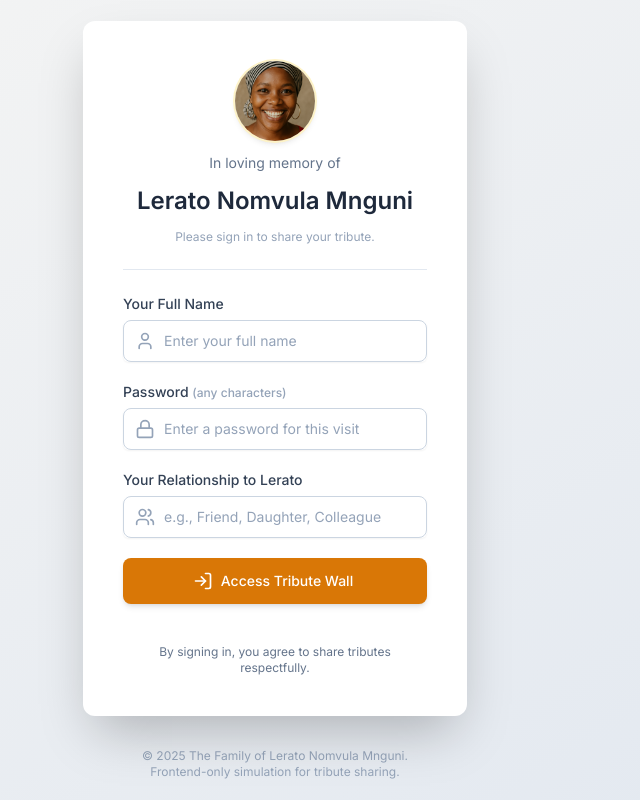
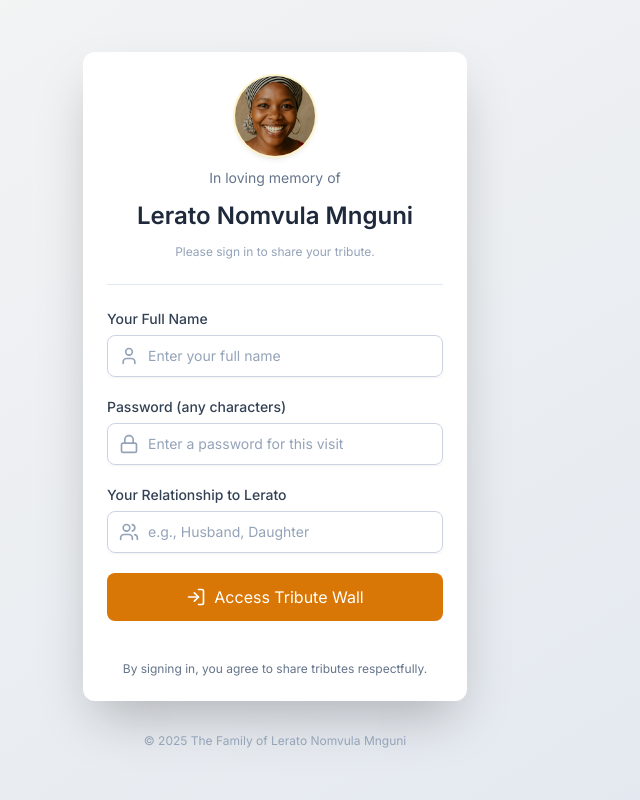
Before and after one commit to MankweAI/zokozani, a Next.js app: page /login in a window 1280 px wide. Shown: the whole page, without its empty margins (365-1005 px from the left). Built offline with nearby package versions, Linux system fonts and the light colour scheme.

Commit message:
Update login logic and error handling

```diff
--- a/app/login/page.tsx
+++ b/app/login/page.tsx
@@ -5,20 +5,13 @@ import { useState, type FormEvent, useEffect } from "react";
 import { useRouter } from "next/navigation";
 import Image from "next/image";
 import { User, Lock, Users, LogInIcon } from "lucide-react";
+import { MOCK_USER_STORAGE_KEY, type MockUserData } from "@/lib/constants";
 
 const DECEASED_INFO_FOR_LOGIN = {
   fullName: "Lerato Nomvula Mnguni",
   portraitPlaceholderUrl: "/assets/images/portrait.png",
 };
 
-export const MOCK_USER_STORAGE_KEY = "tributeWall_mockUser_v1";
-
-export interface MockUserData {
-  fullName: string;
-  relationship: string;
-}
-
-// Changed from React.FC to a standard function component definition
 export default function LoginPage() {
   const [fullName, setFullName] = useState("");
   const [password, setPassword] = useState("");
@@ -30,56 +23,41 @@ export default function LoginPage() {
 
   useEffect(() => {
     if (typeof window !== "undefined") {
-      const storedUserData = localStorage.getItem(MOCK_USER_STORAGE_KEY);
-      if (storedUserData) {
+      const raw = localStorage.getItem(MOCK_USER_STORAGE_KEY);
+      if (raw) {
         try {
-          JSON.parse(storedUserData);
+          JSON.parse(raw);
           router.replace("/");
-          // Return to ensure no further state updates if redirecting
           return;
         } catch {
           localStorage.removeItem(MOCK_USER_STORAGE_KEY);
-          setIsCheckingAuth(false);
-        }
-      } else {
-        setIsCheckingAuth(false);
         }
       }
+    }
+    setIsCheckingAuth(false);
   }, [router]);
 
-  const handleMockLogin = async (event: FormEvent<HTMLFormElement>) => {
-    event.preventDefault();
+  const handleMockLogin = async (e: FormEvent<HTMLFormElement>) => {
+    e.preventDefault();
     setError(null);
 
     if (!fullName.trim() || !password.trim() || !relationship.trim()) {
       setError("Please complete all fields to continue.");
       return;
     }
-    if (password.length < 1) {
-      setError("Password is required for this simulation.");
-      return;
-    }
 
     setIsSubmitting(true);
-    await new Promise((resolve) => setTimeout(resolve, 750));
+    await new Promise((r) => setTimeout(r, 750));
 
-    if (typeof window !== "undefined") {
     try {
       const userData: MockUserData = {
         fullName: fullName.trim(),
         relationship: relationship.trim(),
       };
       localStorage.setItem(MOCK_USER_STORAGE_KEY, JSON.stringify(userData));
-        router.push("/");
-      } catch (e) {
-        console.error("Error saving user data to localStorage", e);
+      router.replace("/");
+    } catch {
       setError("An unexpected error occurred. Please try again.");
-        setIsSubmitting(false);
-      }
-    } else {
-      setError(
-        "An unexpected error occurred. Please check your connection or browser."
-      );
       setIsSubmitting(false);
     }
   };
@@ -87,19 +65,19 @@ export default function LoginPage() {
   if (isCheckingAuth) {
     return (
       <div className="min-h-screen flex items-center justify-center bg-gradient-to-br from-stone-100 to-slate-200">
-        <div className="animate-spin rounded-full h-12 w-12 border-t-4 border-b-4 border-amber-600"></div>
+        <div className="animate-spin rounded-full h-12 w-12 border-t-4 border-b-4 border-amber-600" />
       </div>
     );
   }
 
   return (
-    <div className="min-h-screen flex flex-col items-center justify-center bg-gradient-to-br from-stone-100 to-slate-200 p-4 selection:bg-amber-500 selection:text-white animate-fade-in">
-      <div className="w-full max-w-sm bg-white shadow-2xl rounded-xl p-6 sm:p-10 space-y-6 transform transition-all hover:shadow-amber-200/50 duration-300 ease-out">
+    <div className="min-h-screen flex flex-col items-center justify-center bg-gradient-to-br from-stone-100 to-slate-200 p-4 animate-fade-in">
+      <div className="w-full max-w-sm bg-white shadow-2xl rounded-xl p-6 space-y-6">
         <div className="text-center space-y-3 border-b border-slate-200 pb-6">
           <div className="w-20 h-20 mx-auto rounded-full overflow-hidden bg-slate-100 shadow-md flex items-center justify-center ring-2 ring-amber-100">
             <Image
               src={DECEASED_INFO_FOR_LOGIN.portraitPlaceholderUrl}
-              alt={`${DECEASED_INFO_FOR_LOGIN.fullName}'s portrait`}
+              alt={`${DECEASED_INFO_FOR_LOGIN.fullName} portrait`}
               width={80}
               height={80}
               className="object-cover w-full h-full"
@@ -116,70 +94,43 @@ export default function LoginPage() {
         </div>
 
         <form onSubmit={handleMockLogin} className="space-y-5">
-          <div>
-            <label
-              htmlFor="fullName"
-              className="block text-sm font-medium text-slate-700 mb-1.5"
-            >
-              Your Full Name
-            </label>
-            <LoginInputComponent
+          <LabeledInput
             id="fullName"
+            label="Your Full Name"
             name="fullName"
-              icon={
-                <User className="h-5 w-5 text-slate-400" aria-hidden="true" />
-              }
+            icon={<User className="h-5 w-5 text-slate-400" />}
             value={fullName}
             onChange={(e) => setFullName(e.target.value)}
             placeholder="Enter your full name"
             disabled={isSubmitting}
             autoComplete="name"
           />
-          </div>
 
-          <div>
-            <label
-              htmlFor="password"
-              className="block text-sm font-medium text-slate-700 mb-1.5"
-            >
-              Password{" "}
-              <span className="text-xs text-slate-400">(any characters)</span>
-            </label>
-            <LoginInputComponent
+          <LabeledInput
             id="password"
+            label="Password (any characters)"
             name="password"
             type="password"
-              icon={
-                <Lock className="h-5 w-5 text-slate-400" aria-hidden="true" />
-              }
+            icon={<Lock className="h-5 w-5 text-slate-400" />}
             value={password}
             onChange={(e) => setPassword(e.target.value)}
             placeholder="Enter a password for this visit"
             disabled={isSubmitting}
             autoComplete="new-password"
           />
-          </div>
 
-          <div>
-            <label
-              htmlFor="relationship"
-              className="block text-sm font-medium text-slate-700 mb-1.5"
-            >
-              Your Relationship to{" "}
-              {DECEASED_INFO_FOR_LOGIN.fullName.split(" ")[0]}
-            </label>
-            <LoginInputComponent
+          <LabeledInput
             id="relationship"
+            label={`Your Relationship to ${
+              DECEASED_INFO_FOR_LOGIN.fullName.split(" ")[0]
+            }`}
             name="relationship"
-              icon={
-                <Users className="h-5 w-5 text-slate-400" aria-hidden="true" />
-              }
+            icon={<Users className="h-5 w-5 text-slate-400" />}
             value={relationship}
             onChange={(e) => setRelationship(e.target.value)}
-              placeholder="e.g., Friend, Daughter, Colleague"
+            placeholder="e.g., Husband, Daughter"
             disabled={isSubmitting}
           />
-          </div>
 
           {error && (
             <p className="text-xs text-red-600 bg-red-50 p-3 rounded-md text-center border border-red-200 animate-shake">
@@ -187,25 +138,20 @@ export default function LoginPage() {
             </p>
           )}
 
-          <div>
           <button
             type="submit"
             disabled={isSubmitting}
-              className="w-full flex items-center justify-center py-3 px-4 border border-transparent rounded-lg shadow-md text-sm font-medium text-white bg-amber-600 hover:bg-amber-700 focus:outline-none focus:ring-2 focus:ring-offset-2 focus:ring-amber-500 disabled:opacity-70 disabled:cursor-not-allowed transition-all duration-150 ease-in-out group"
+            className="w-full flex items-center justify-center py-3 px-4 bg-amber-600 hover:bg-amber-700 text-white rounded-lg disabled:opacity-70 transition"
           >
             {isSubmitting ? (
-                <div className="animate-spin rounded-full h-5 w-5 border-t-2 border-b-2 border-white"></div>
+              <div className="animate-spin h-5 w-5 border-t-2 border-b-2 border-white rounded-full" />
             ) : (
               <>
-                  <LogInIcon
-                    className="h-5 w-5 mr-2 -ml-1 group-hover:translate-x-0.5 transition-transform duration-200"
-                    aria-hidden="true"
-                  />
+                <LogInIcon className="h-5 w-5 mr-2" />
                 Access Tribute Wall
               </>
             )}
           </button>
-          </div>
         </form>
 
         <p className="text-center text-xs text-slate-500 pt-4">
@@ -213,40 +159,45 @@ export default function LoginPage() {
         </p>
       </div>
 
-      <footer className="mt-8 text-center text-xs text-slate-400">
-        <p>
-          &copy; {new Date().getFullYear()} The Family of{" "}
-          {DECEASED_INFO_FOR_LOGIN.fullName}.
-        </p>
-        <p>Frontend-only simulation for tribute sharing.</p>
+      <footer className="mt-8 text-xs text-slate-400 text-center">
+        © {new Date().getFullYear()} The Family of{" "}
+        {DECEASED_INFO_FOR_LOGIN.fullName}
       </footer>
     </div>
   );
 }
 
-const LoginInputComponent = ({
+function LabeledInput({
   id,
+  label,
   name,
   type = "text",
+  icon,
   value,
   onChange,
   placeholder,
-  icon,
-  disabled = false,
+  disabled,
   autoComplete,
-  required = true,
 }: {
   id: string;
+  label: string;
   name: string;
   type?: string;
+  icon: React.ReactNode;
   value: string;
   onChange: (e: React.ChangeEvent<HTMLInputElement>) => void;
   placeholder: string;
-  icon: React.ReactNode;
-  disabled?: boolean;
+  disabled: boolean;
   autoComplete?: string;
-  required?: boolean;
-}) => (
+}) {
+  return (
+    <div>
+      <label
+        htmlFor={id}
+        className="block text-sm font-medium text-slate-700 mb-1.5"
+      >
+        {label}
+      </label>
       <div className="relative rounded-md shadow-sm">
         <div className="absolute inset-y-0 left-0 pl-3 flex items-center pointer-events-none text-slate-400">
           {icon}
@@ -259,11 +210,14 @@ const LoginInputComponent = ({
           onChange={onChange}
           placeholder={placeholder}
           disabled={disabled}
-      required={required}
           autoComplete={autoComplete || "off"}
-      className="appearance-none block w-full pl-10 pr-3 py-2.5 border border-slate-300 rounded-lg placeholder-slate-400 focus:outline-none focus:ring-1 focus:ring-amber-500 focus:border-amber-500 sm:text-sm transition-colors"
+          className="pl-10 pr-3 py-2.5 w-full border border-slate-300 rounded-lg placeholder-slate-400 focus:outline-none focus:ring-1 focus:ring-amber-500 focus:border-amber-500 sm:text-sm transition-colors"
         />
       </div>
+    </div>
   );
+}
+
+
 
 // Removed the second export default LoginPage; as it was redundant.
--- a/app/page.tsx
+++ b/app/page.tsx
@@ -23,7 +23,8 @@ import {
   CheckCircle,
   Heart, // Icon for Favorites tab
 } from "lucide-react";
-import { MOCK_USER_STORAGE_KEY, type MockUserData } from "./login/page";
+import { MOCK_USER_STORAGE_KEY, type MockUserData } from "@/lib/constants";
+
 
 // Import the Favorites component
 import FavoritesContentComponent, {
--- /dev/null
+++ b/lib/constants.ts
@@ -0,0 +1,7 @@
+// lib/constants.ts
+export const MOCK_USER_STORAGE_KEY = "tributeWall_mockUser_v1";
+
+export interface MockUserData {
+  fullName: string;
+  relationship: string;
+}
```
Lines whose indentation alone changed are shown as unchanged.
